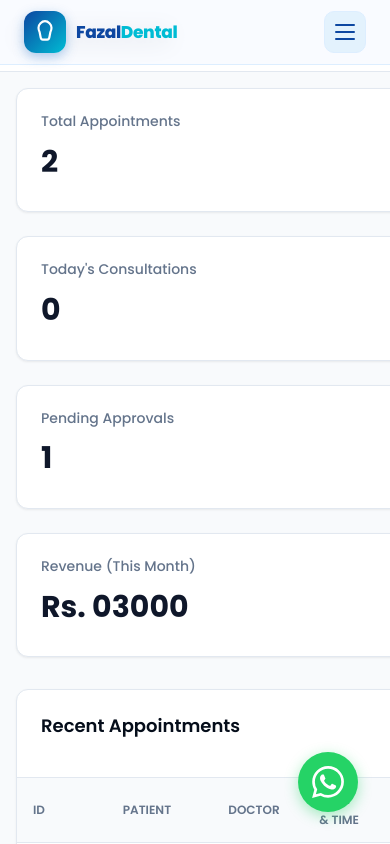
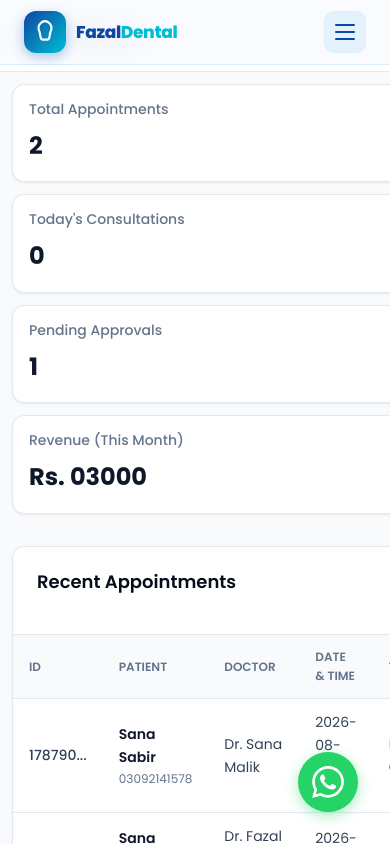
Before and after one commit to Nisha-Sabir/Doctor_appointment, a Next.js app: page /admin in a window 390 px wide. Shown: the top 844 px of the page. Built offline with nearby package versions, Linux system fonts and the light colour scheme.

Commit message:
Fix mobile responsive UI + add KV error handling + debug endpoint

```diff
--- a/app/admin/admin.module.css
+++ b/app/admin/admin.module.css
@@ -451,4 +451,39 @@
   .messagesMain {
     flex: 1;
   }
+
+  /* Make tables scrollable on mobile */
+  .tableContainer {
+    overflow-x: auto;
+    -webkit-overflow-scrolling: touch;
+  }
+  .table {
+    min-width: 550px;
+  }
+
+  /* Stats cards - single column on small phones */
+  .statsGrid {
+    grid-template-columns: 1fr;
+    gap: 0.75rem;
+  }
+
+  /* Page content padding */
+  .pageContent {
+    padding: 0.75rem;
+  }
 }
+
+@media (max-width: 480px) {
+  .topbar {
+    padding: 0 0.75rem;
+  }
+  .topbarTitle {
+    font-size: 1rem;
+  }
+  .statCard {
+    padding: 1rem;
+  }
+  .statValue {
+    font-size: 1.5rem;
+  }
+}
--- /dev/null
+++ b/app/api/debug-env/route.js
@@ -0,0 +1,10 @@
+import { NextResponse } from 'next/server';
+
+export async function GET() {
+  return NextResponse.json({
+    has_kv_url: !!process.env.KV_REST_API_URL,
+    has_kv_token: !!process.env.KV_REST_API_TOKEN,
+    kv_url_prefix: process.env.KV_REST_API_URL?.slice(0, 30) || 'NOT SET',
+    node_env: process.env.NODE_ENV,
+  });
+}
```
Also changed, not shown: app/doctor/profile/doctor-profile.module.css (+15 -0 lines), lib/db.js.
